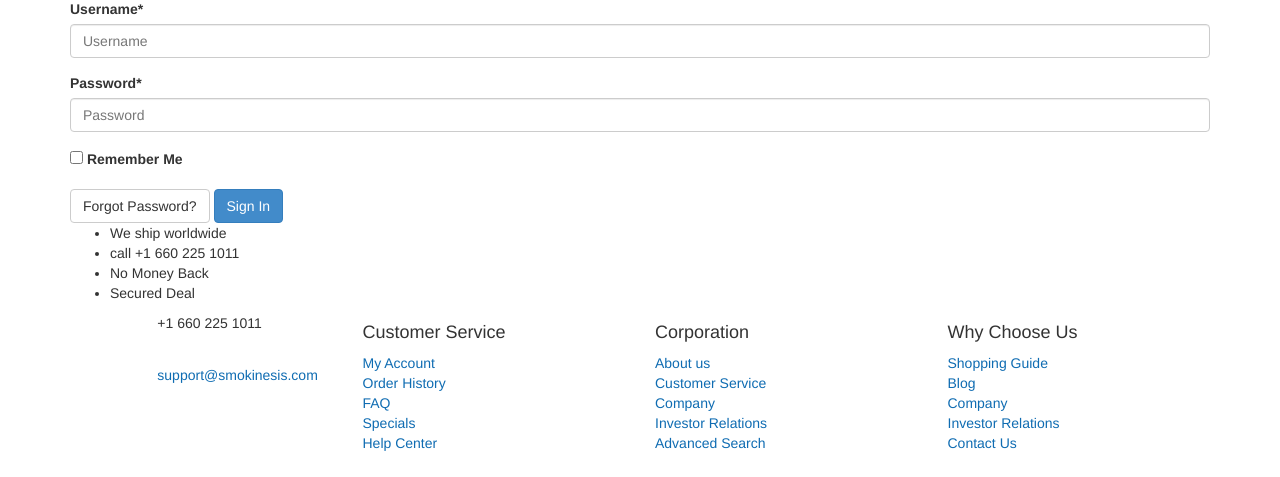
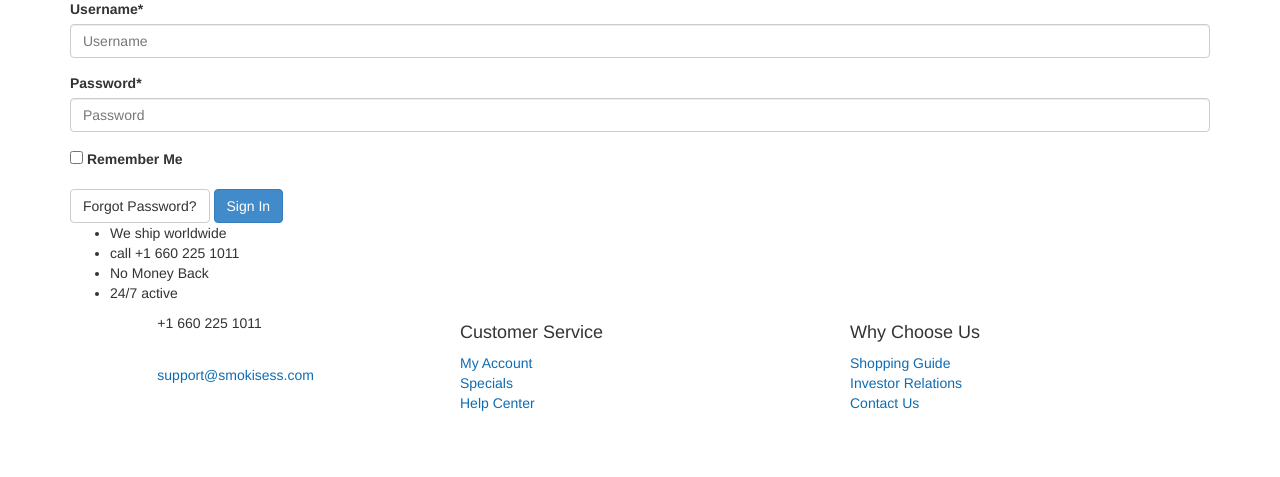
Before and after one commit to mace-techno/smokisess, a Django app: page /accounts/login/ in a window 1280 px wide. Shown: the part 323-800 px from the top of the page. Run offline with Django 4.2, Linux system fonts and the light colour scheme; some libraries are stand-ins or nearby versions.

Commit message:
Update footer.html

```diff
--- a/templates/footer.html
+++ b/templates/footer.html
@@ -23,11 +23,11 @@
                </div>
              </li>
              <li>
-               <div class="feature-box">
-                 <div class="icon-return"></div>
-                 <div class="content">Secured Deal</div>
-               </div>
-             </li>
+              <div class="feature-box">
+                <div class="icon-return"></div>
+                <div class="content-blocks">24/7 active</div>
+              </div>
+            </li>
 
            </ul>
          </div>
@@ -40,7 +40,7 @@
        <div class="footer-bottom">
          <div class="container">
            <div class="row">
-             <div class="col-xs-12 col-sm-6 col-md-3">
+             <div class="col-xs-12 col-sm-6 col-md-4">
              <div class="address-block">
 
                <!-- /.module-heading -->
@@ -56,7 +56,7 @@
                    </li>
                    <li class="media">
                      <div class="pull-left"> <span class="icon fa-stack fa-lg"> <i class="fa fa-envelope fa-stack-1x fa-inverse"></i> </span> </div>
-                     <div class="media-body"> <span><a href="#">support@smokinesis.com</a></span> </div>
+                     <div class="media-body"> <span><a href="#">support@smokisess.com</a></span> </div>
                    </li>
                  </ul>
                </div>
@@ -65,7 +65,7 @@
              </div>
              <!-- /.col -->
 
-             <div class="col-xs-12 col-sm-6 col-md-3">
+             <div class="col-xs-12 col-sm-6 col-md-4">
                <div class="module-heading">
                  <h4 class="module-title">Customer Service</h4>
                </div>
@@ -74,8 +74,6 @@
                <div class="module-body">
                  <ul class='list-unstyled'>
                    <li class="first"><a href="#" title="Contact us">My Account</a></li>
-                   <li><a href="#" title="About us">Order History</a></li>
-                   <li><a href="#" title="faq">FAQ</a></li>
                    <li><a href="#" title="Popular Searches">Specials</a></li>
                    <li class="last"><a href="#" title="Where is my order?">Help Center</a></li>
                  </ul>
@@ -84,26 +82,10 @@
              </div>
              <!-- /.col -->
 
-             <div class="col-xs-12 col-sm-6 col-md-3">
-               <div class="module-heading">
-                 <h4 class="module-title">Corporation</h4>
-               </div>
-               <!-- /.module-heading -->
 
-               <div class="module-body">
-                 <ul class='list-unstyled'>
-                   <li class="first"><a title="Your Account" href="#">About us</a></li>
-                   <li><a title="Information" href="#">Customer Service</a></li>
-                   <li><a title="Addresses" href="#">Company</a></li>
-                   <li><a title="Addresses" href="#">Investor Relations</a></li>
-                   <li class="last"><a title="Orders History" href="#">Advanced Search</a></li>
-                 </ul>
-               </div>
-               <!-- /.module-body -->
-             </div>
              <!-- /.col -->
 
-             <div class="col-xs-12 col-sm-6 col-md-3">
+             <div class="col-xs-12 col-sm-6 col-md-4">
                <div class="module-heading">
                  <h4 class="module-title">Why Choose Us</h4>
                </div>
@@ -112,15 +94,15 @@
                <div class="module-body">
                  <ul class='list-unstyled'>
                    <li class="first"><a href="#" title="About us">Shopping Guide</a></li>
-                   <li><a href="#" title="Blog">Blog</a></li>
-                   <li><a href="#" title="Company">Company</a></li>
                    <li><a href="#" title="Investor Relations">Investor Relations</a></li>
-                   <li class=" last"><a href="contact-us.html" title="Suppliers">Contact Us</a></li>
+                   <li class=" last"><a href="#" title="Suppliers">Contact Us</a></li>
                  </ul>
                </div>
                <!-- /.module-body -->
              </div>
            </div>
+           <br>
+           <br>
          </div>
        </div>
 
```
